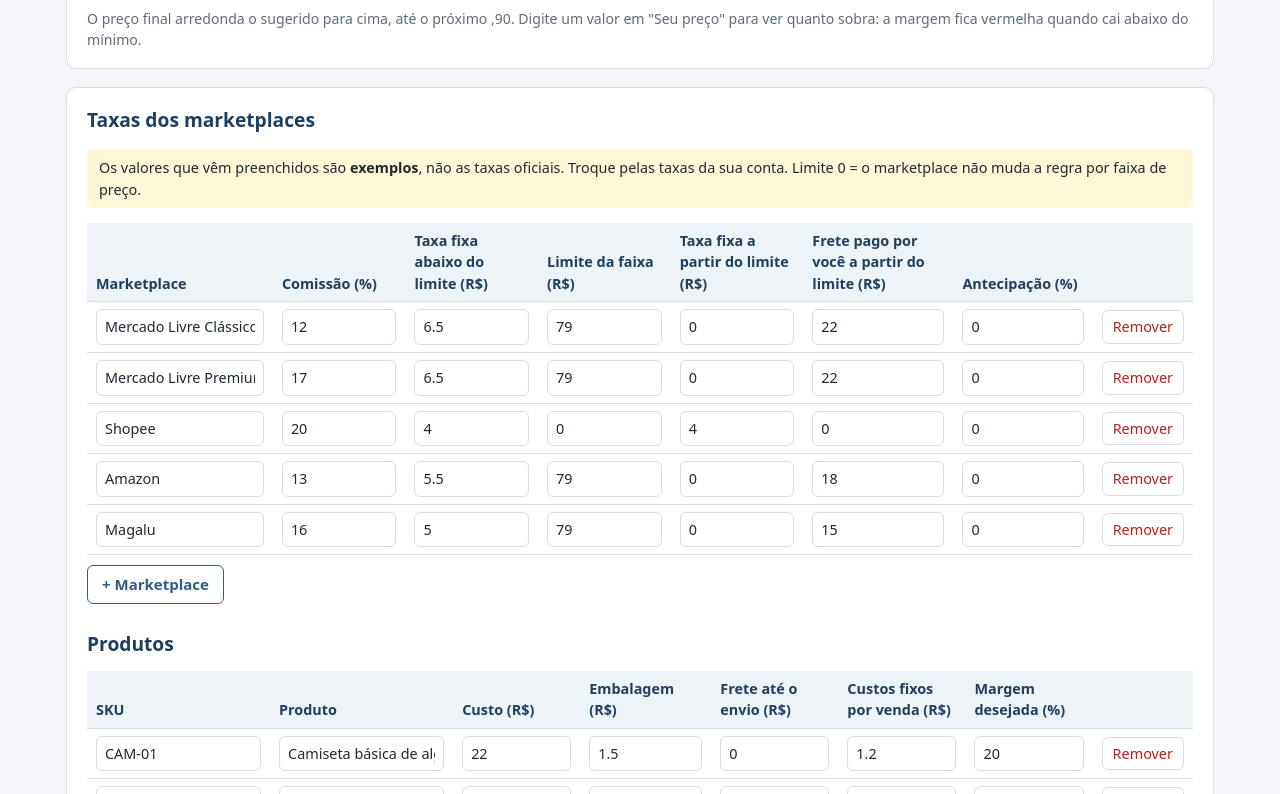
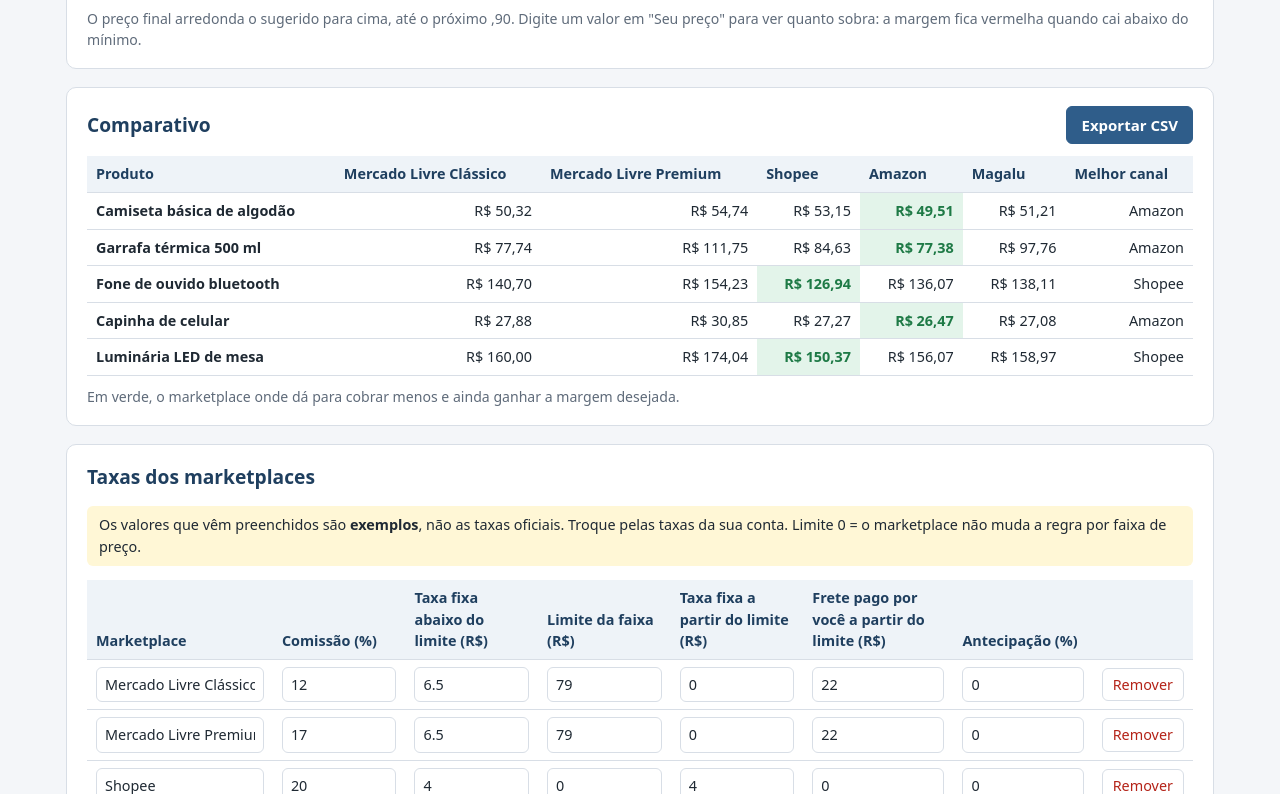
Before and after one commit to hectorkaul/calculadora-precificacao, a website with bundled scripts: page index.html in a window 1280 px wide. Shown: the part 777-1571 px from the top of the page. Built offline with nearby package versions, Linux system fonts and the light colour scheme.

Commit message:
Comparativo entre marketplaces e exportacao CSV

```diff
--- a/app.js
+++ b/app.js
@@ -1,6 +1,7 @@
 import { carregar, salvar, exemplo } from './dados.js';
 import { tabelaEditavel, CAMPOS_TAXA, CAMPOS_PRODUTO, NOVA_TAXA, NOVO_PRODUTO } from './cadastro.js';
 import { desenharSimulador } from './simulador.js';
+import { desenharComparativo, comparativoCsv } from './comparativo.js';
 import { numero } from './formato.js';
 
 let estado = carregar();
@@ -16,6 +17,7 @@ function desenharTudo() {
 
 function desenharResultados() {
   desenharSimulador($('simulador'), $('produto'), estado);
+  desenharComparativo($('comparativo'), estado);
 }
 
 function mudou(redesenharTudo) {
@@ -40,4 +42,14 @@ $('restaurar').addEventListener('click', () => {
   }
 });
 
+$('exportar').addEventListener('click', () => {
+  // O ﻿ no começo faz o Excel reconhecer os acentos.
+  const arquivo = new Blob(['﻿' + comparativoCsv(estado)], { type: 'text/csv;charset=utf-8' });
+  const link = document.createElement('a');
+  link.href = URL.createObjectURL(arquivo);
+  link.download = 'comparativo-de-precos.csv';
+  link.click();
+  URL.revokeObjectURL(link.href);
+});
+
 desenharTudo();
--- /dev/null
+++ b/comparativo.js
@@ -0,0 +1,48 @@
+import { precoSugerido } from './precificacao.js';
+import { brl } from './formato.js';
+
+// Para cada produto: o preço sugerido em cada marketplace e o canal mais barato.
+export function montarComparativo(estado) {
+  const { imposto } = estado.config;
+  return estado.produtos.map((produto) => {
+    const precos = estado.taxas.map((taxa) => precoSugerido(produto, taxa, imposto));
+    const validos = precos.filter((p) => p !== null);
+    const menor = validos.length ? Math.min(...validos) : null;
+    const melhor = menor === null ? '' : estado.taxas[precos.indexOf(menor)].nome;
+    return { produto, precos, menor, melhor };
+  });
+}
+
+export function desenharComparativo(container, estado) {
+  container.replaceChildren();
+  const tabela = document.createElement('table');
+  tabela.className = 'resultado';
+  const cabecalho = tabela.createTHead().insertRow();
+  for (const titulo of ['Produto', ...estado.taxas.map((t) => t.nome), 'Melhor canal']) {
+    const th = document.createElement('th');
+    th.textContent = titulo;
+    cabecalho.appendChild(th);
+  }
+  const corpo = tabela.createTBody();
+  for (const linha of montarComparativo(estado)) {
+    const tr = corpo.insertRow();
+    tr.insertCell().textContent = linha.produto.nome;
+    for (const preco of linha.precos) {
+      const td = tr.insertCell();
+      td.textContent = brl(preco);
+      if (preco !== null && preco === linha.menor) td.className = 'melhor';
+    }
+    tr.insertCell().textContent = linha.melhor;
+  }
+  container.appendChild(tabela);
+}
+
+// CSV com ponto e vírgula e vírgula decimal, para abrir direto no Excel em português.
+export function comparativoCsv(estado) {
+  const aspas = (texto) => `"${String(texto).replace(/"/g, '""')}"`;
+  const valor = (n) => (n === null ? '' : n.toFixed(2).replace('.', ','));
+  const cabecalho = ['SKU', 'Produto', ...estado.taxas.map((t) => t.nome), 'Menor preço', 'Melhor canal'];
+  const linhas = montarComparativo(estado).map((l) =>
+    [l.produto.sku, l.produto.nome, ...l.precos.map(valor), valor(l.menor), l.melhor].map(aspas).join(';'));
+  return [cabecalho.map(aspas).join(';'), ...linhas].join('\r\n');
+}
--- a/index.html
+++ b/index.html
@@ -14,6 +14,7 @@
       <p>Preço de venda em cada marketplace a partir dos seus custos, das taxas, do imposto e da margem que você quer ganhar.</p>
       <nav>
         <a href="#simulacao">Simulador</a>
+        <a href="#comparacao">Comparativo</a>
         <a href="#cadastros">Taxas e produtos</a>
       </nav>
     </div>
@@ -37,6 +38,15 @@
       <p class="nota">O preço final arredonda o sugerido para cima, até o próximo ,90. Digite um valor em "Seu preço" para ver quanto sobra: a margem fica vermelha quando cai abaixo do mínimo.</p>
     </section>
 
+    <section id="comparacao">
+      <div class="titulo-linha">
+        <h2>Comparativo</h2>
+        <button id="exportar" type="button">Exportar CSV</button>
+      </div>
+      <div id="comparativo" class="rolagem"></div>
+      <p class="nota">Em verde, o marketplace onde dá para cobrar menos e ainda ganhar a margem desejada.</p>
+    </section>
+
     <section id="cadastros">
       <h2>Taxas dos marketplaces</h2>
       <p class="aviso">Os valores que vêm preenchidos são <strong>exemplos</strong>, não as taxas oficiais. Troque pelas taxas da sua conta. Limite 0 = o marketplace não muda a regra por faixa de preço.</p>
```
Also changed, not shown: comparativo.test.js (added, +27 -0 lines).
